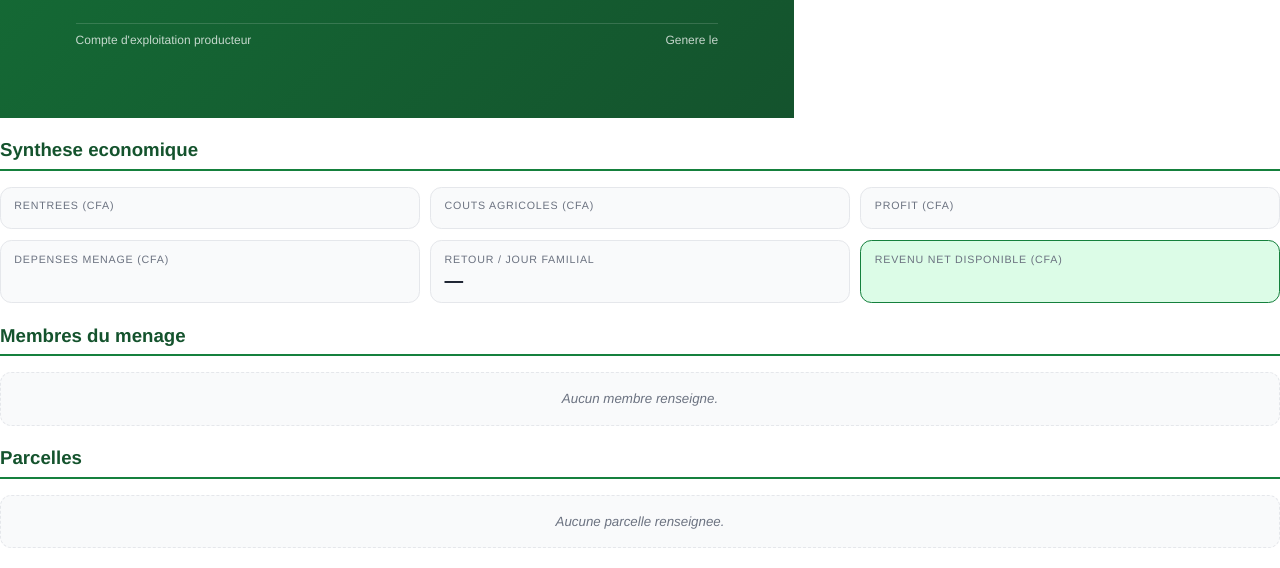
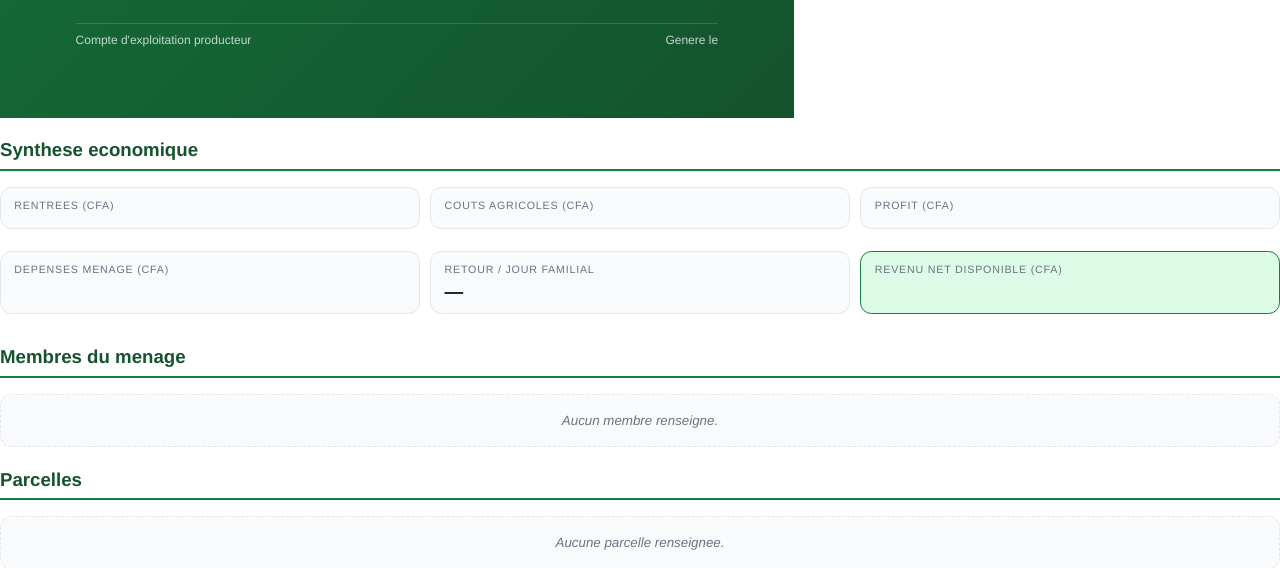
Before and after one commit to Ikaff2024/agrivision-pro-next, a Python web app: template app/templates/farmforce_livret_report.html in a window 1280 px wide. Shown: the part 1005-1573 px from the top of the page. Run offline with Jinja, Linux system fonts and the light colour scheme; the template is opened without the code that fills it, so the values that code supplies are empty.

Commit message:
fix(pdf): espacement vertical entre rangées de cartes (DDS + Livret)
Les cartes de la 2e rangée touchaient celles du dessus : WeasyPrint applique
le column-gap des grilles CSS mais pas le row-gap. Ajout d'un margin-bottom
sur .card pour garantir l'espacement vertical, indépendant du row-gap.

Visible sur la dernière page du DDS (section 5) et la synthèse du Livret.

Co-Authored-By: Claude Opus 4.7 <noreply@anthropic.com>

```diff
--- a/app/templates/eudr_dds_report.html
+++ b/app/templates/eudr_dds_report.html
@@ -61,7 +61,9 @@
   .section { page-break-inside: avoid; }
   .grid-2 { display: grid; grid-template-columns: 1fr 1fr; gap: 8pt; }
   .grid-3 { display: grid; grid-template-columns: 1fr 1fr 1fr; gap: 8pt; }
-  .card { background: var(--avp-bg-soft); border: 1pt solid var(--avp-border); border-radius: 3mm; padding: 8pt 10pt; }
+  /* margin-bottom assure l'espacement vertical entre rangees de cartes :
+     WeasyPrint applique le column-gap des grilles mais pas le row-gap. */
+  .card { background: var(--avp-bg-soft); border: 1pt solid var(--avp-border); border-radius: 3mm; padding: 8pt 10pt; margin-bottom: 8pt; }
   .card-label { font-size: 8pt; color: var(--avp-muted); text-transform: uppercase; letter-spacing: 0.6pt; margin-bottom: 3pt; }
   .card-value { font-size: 13pt; font-weight: 700; color: var(--avp-ink); line-height: 1.15; }
 
--- a/app/templates/farmforce_livret_report.html
+++ b/app/templates/farmforce_livret_report.html
@@ -56,7 +56,9 @@
   .section { page-break-inside: avoid; }
   .grid-2 { display: grid; grid-template-columns: 1fr 1fr; gap: 8pt; }
   .grid-3 { display: grid; grid-template-columns: 1fr 1fr 1fr; gap: 8pt; }
-  .card { background: var(--avp-bg-soft); border: 1pt solid var(--avp-border); border-radius: 3mm; padding: 8pt 10pt; }
+  /* margin-bottom assure l'espacement vertical entre rangees de cartes :
+     WeasyPrint applique le column-gap des grilles mais pas le row-gap. */
+  .card { background: var(--avp-bg-soft); border: 1pt solid var(--avp-border); border-radius: 3mm; padding: 8pt 10pt; margin-bottom: 8pt; }
   .card-label { font-size: 8pt; color: var(--avp-muted); text-transform: uppercase; letter-spacing: 0.6pt; margin-bottom: 3pt; }
   .card-value { font-size: 14pt; font-weight: 700; color: var(--avp-ink); line-height: 1.1; }
   .card-net { background: var(--avp-primary-light); border-color: var(--avp-primary); }
```
